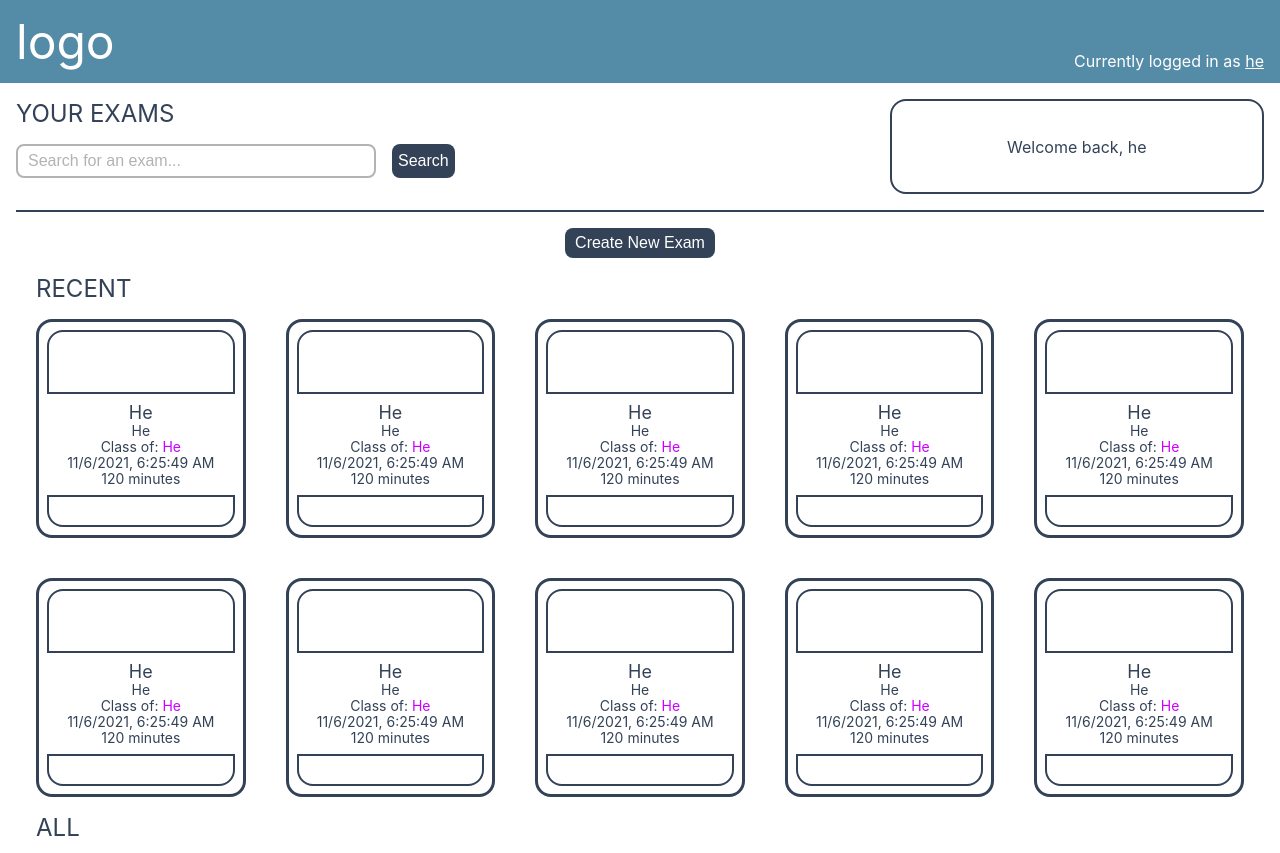
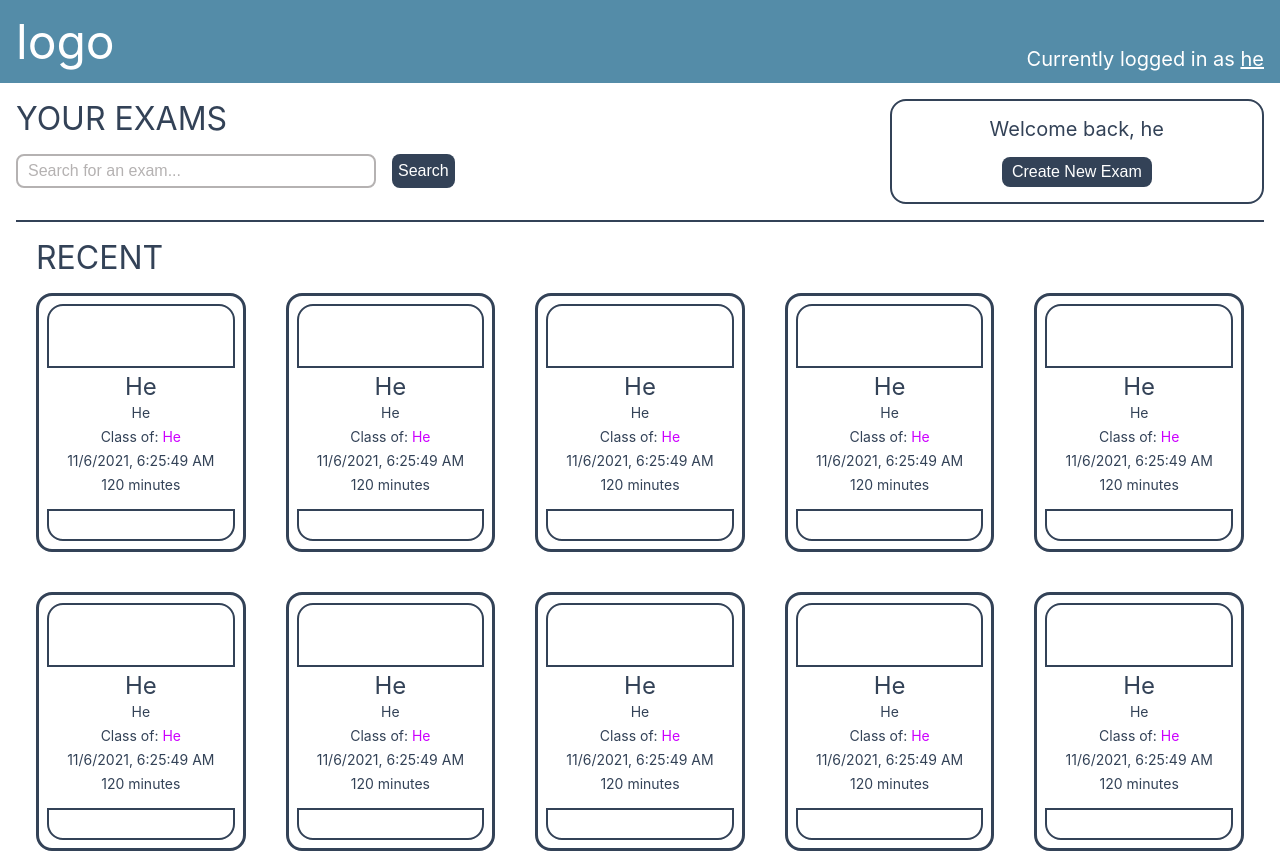
Before and after one commit to alitonia/multi-choice-system, a React (Create React App) app in the folder frontend/: page /dashboard in a window 1280 px wide. Shown: the top 853 px of the page. Built offline with nearby package versions, Linux system fonts and the light colour scheme.

Commit message:
complete ui for dashboard

```diff
--- a/frontend/src/components/header/Header.styles.js
+++ b/frontend/src/components/header/Header.styles.js
@@ -14,6 +14,7 @@ export const HeaderContent = styled.div`
     }
     .login-user {
         align-self: flex-end;
+        font-size: 20px;
     }
     .login-user .username {
         color: #ffffff;
--- a/frontend/src/index.css
+++ b/frontend/src/index.css
@@ -9,3 +9,23 @@ body {
 code {
     font-family: source-code-pro, Menlo, Monaco, Consolas, "Courier New", monospace;
 }
+
+::-webkit-scrollbar {
+    width: 10px;
+    height: 10px;
+}
+
+::-webkit-scrollbar-track {
+    background-color: #f4f5f8;
+}
+
+::-webkit-scrollbar-thumb {
+    background-color: #334257;
+    border-radius: 16px;
+    background-clip: content-box;
+}
+
+::-webkit-scrollbar-thumb:hover {
+    background-color: #3f5068;
+    cursor: pointer;
+}
--- a/frontend/src/pages/Dashboard/Exam.styles.js
+++ b/frontend/src/pages/Dashboard/Exam.styles.js
@@ -14,7 +14,7 @@ export const StyledExam = styled.div`
     line-height: 16px;
 
     .exam-name {
-        font-size: 18px;
+        font-size: 24px;
         line-height: 21px;
     }
 
@@ -25,6 +25,10 @@ export const StyledExam = styled.div`
         &:hover {
             text-decoration: underline;
         }
+    }
+
+    & > div {
+        margin-bottom: 8px;
     }
 
     &::before {
--- a/frontend/src/pages/Dashboard/MainView.js
+++ b/frontend/src/pages/Dashboard/MainView.js
@@ -213,12 +213,14 @@ export default function MainView() {
                 <ExamSearch onExamSearch={onExamSearch} />
                 <div className="user-welcome">
                     <span>Welcome back, {name}</span>
+                    <div className="toolbox">
+                        {role_id === 1 ? (
+                            <button className="create-exam-btn">Create New Exam</button>
+                        ) : null}
+                    </div>
                 </div>
             </MainViewHeader>
             <MainViewBody>
-                <div className="create-exam-btn">
-                    {role_id === 1 ? <button>Create New Exam</button> : null}
-                </div>
                 <RecentExamList />
                 <AllExamList />
             </MainViewBody>
--- a/frontend/src/pages/Dashboard/MainView.styles.js
+++ b/frontend/src/pages/Dashboard/MainView.styles.js
@@ -19,6 +19,7 @@ export const MainViewHeader = styled.div`
 
     .user-welcome {
         display: flex;
+        flex-direction: column;
         justify-content: center;
         align-items: center;
         box-sizing: border-box;
@@ -27,6 +28,30 @@ export const MainViewHeader = styled.div`
         padding: 8px;
         width: 30%;
         color: #334257;
+        font-size: 20px;
+
+        .toolbox {
+            display: flex;
+            justify-content: center;
+            margin-top: 16px;
+
+            button {
+                padding: 6px 10px;
+                background-color: #334257;
+                color: #ffffff;
+                border-radius: 8px;
+                border: none;
+                outline: none;
+                cursor: pointer;
+                font-size: 16px;
+                transition: background-color 0.3s ease;
+                margin: 0 4px;
+
+                &:hover {
+                    background-color: #3f5068;
+                }
+            }
+        }
     }
 `;
 
@@ -35,7 +60,7 @@ export const StyledExamSearch = styled.div`
     flex-direction: column;
 
     .title {
-        font-size: 24px;
+        font-size: 32px;
         color: #334257;
     }
 
@@ -91,32 +116,11 @@ export const MainViewBody = styled.div`
     & > * {
         margin-bottom: 16px;
     }
-
-    .create-exam-btn {
-        display: flex;
-        justify-content: center;
-
-        button {
-            padding: 6px 10px;
-            background-color: #334257;
-            color: #ffffff;
-            border-radius: 8px;
-            border: none;
-            outline: none;
-            cursor: pointer;
-            font-size: 16px;
-            transition: background-color 0.3s ease;
-
-            &:hover {
-                background-color: #3f5068;
-            }
-        }
-    }
 `;
 
 export const ExamListWrapper = styled.div`
     .title {
-        font-size: 24px;
+        font-size: 32px;
         color: #334257;
         margin-bottom: 16px;
     }
```
